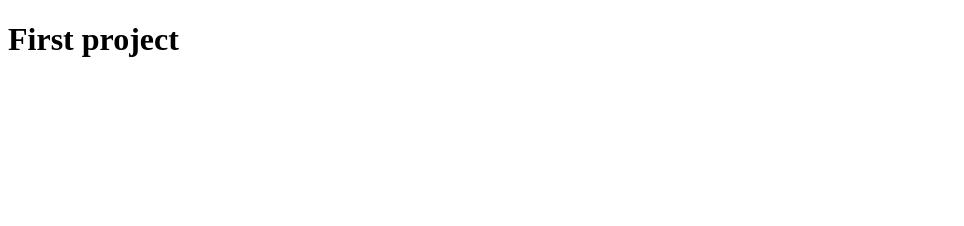
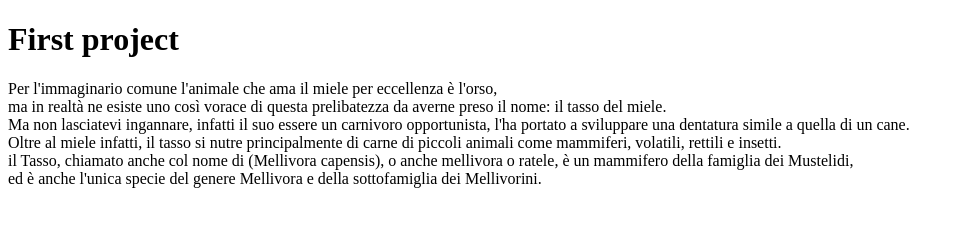
Before and after one commit to ValentinaOlla/weekOne, a plain HTML site: page index.html in a window 1280 px wide. Shown: the whole page, without its empty margins (0-964 px from the left). Drawn offline with Linux system fonts and the light colour scheme.

Commit message:
feat: add blockquote style margin-left:0% + add first paragraph

```diff
--- a/index.html
+++ b/index.html
@@ -1,13 +1,26 @@
 <!DOCTYPE html>
-<html lang="en">
+<html lang="it">
 <head>
     <meta charset="UTF-8">
     <meta name="viewport" content="width=device-width, initial-scale=1.0">
     <meta keywords="tasso,miele,tasso-del-miele,abitat,animali,articolo,lavoro-di-gruppo,Mia,Mia-academy">
     <title>Etologia Tasso del Miele</title>
-    <link rel="icon" href="WeekOne/favicon.ico" type="image/x-icon">
+    <link rel="icon" href="favicon/favicon.ico" type="image/x-icon">
+
+
 </head>
 <body>
     <h1>First project</h1>
+    <blockquote style="margin-left: 0%;"  cite="https://blog.3bee.com/tassodelmiele-3Bee/#next-2">
+        <article>
+        <p>Per l'immaginario comune l'animale che ama il miele per eccellenza è l'orso,<br>
+           ma in realtà ne esiste uno così vorace di questa prelibatezza da averne preso il nome: il tasso del miele.<br>
+           Ma non lasciatevi ingannare, infatti il suo essere un carnivoro opportunista, l'ha portato a sviluppare una dentatura simile a quella di un cane.<br>
+           Oltre al miele infatti, il tasso si nutre principalmente di carne di piccoli animali come mammiferi, volatili, rettili e insetti.<br>
+           il Tasso, chiamato anche col nome di (Mellivora capensis), o anche mellivora o ratele, è un mammifero della famiglia dei Mustelidi,<br>
+            ed è anche l'unica specie del genere Mellivora e della sottofamiglia dei Mellivorini.<br>
+        </p>
+        </article>
+    </blockquote>
 </body>
 </html>
```
